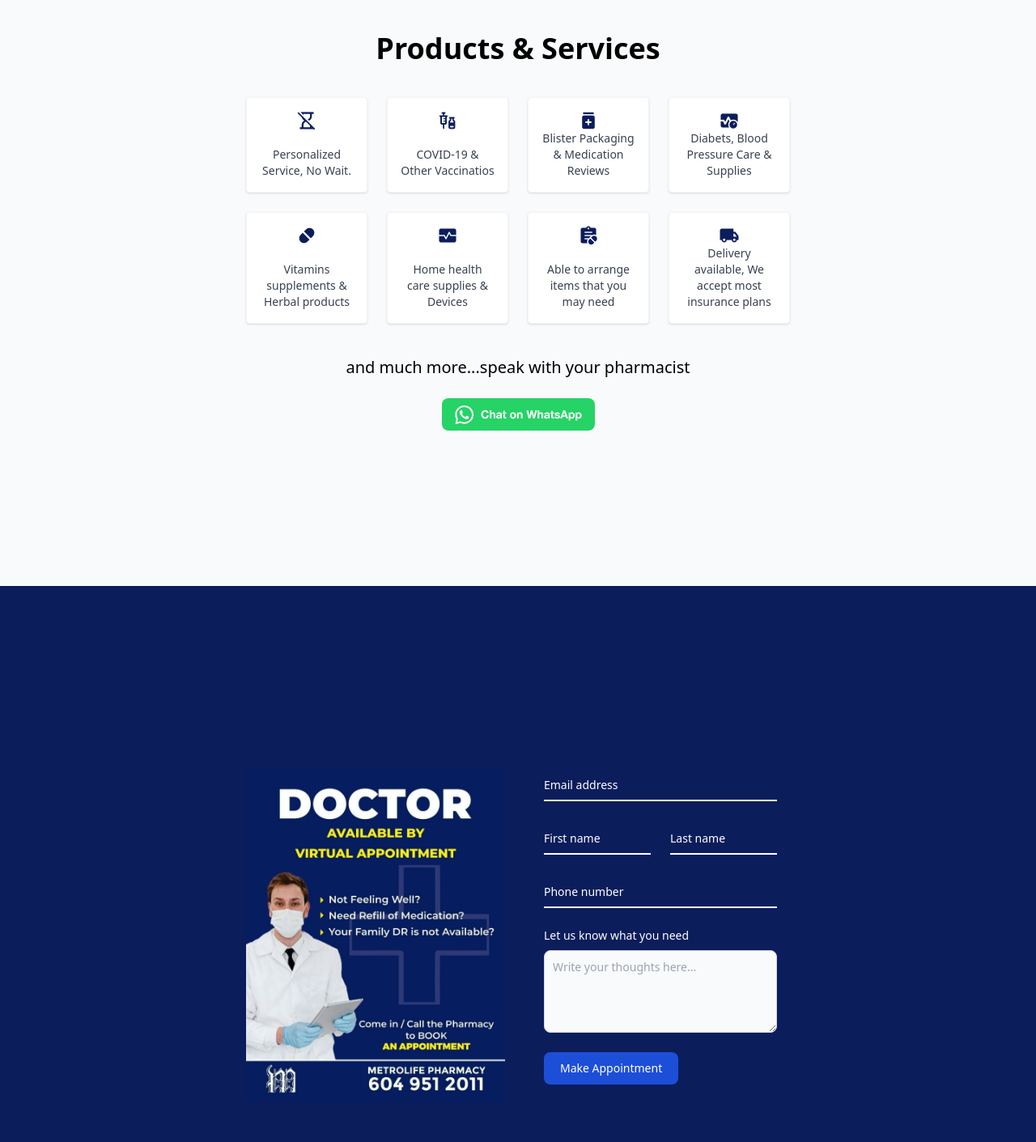
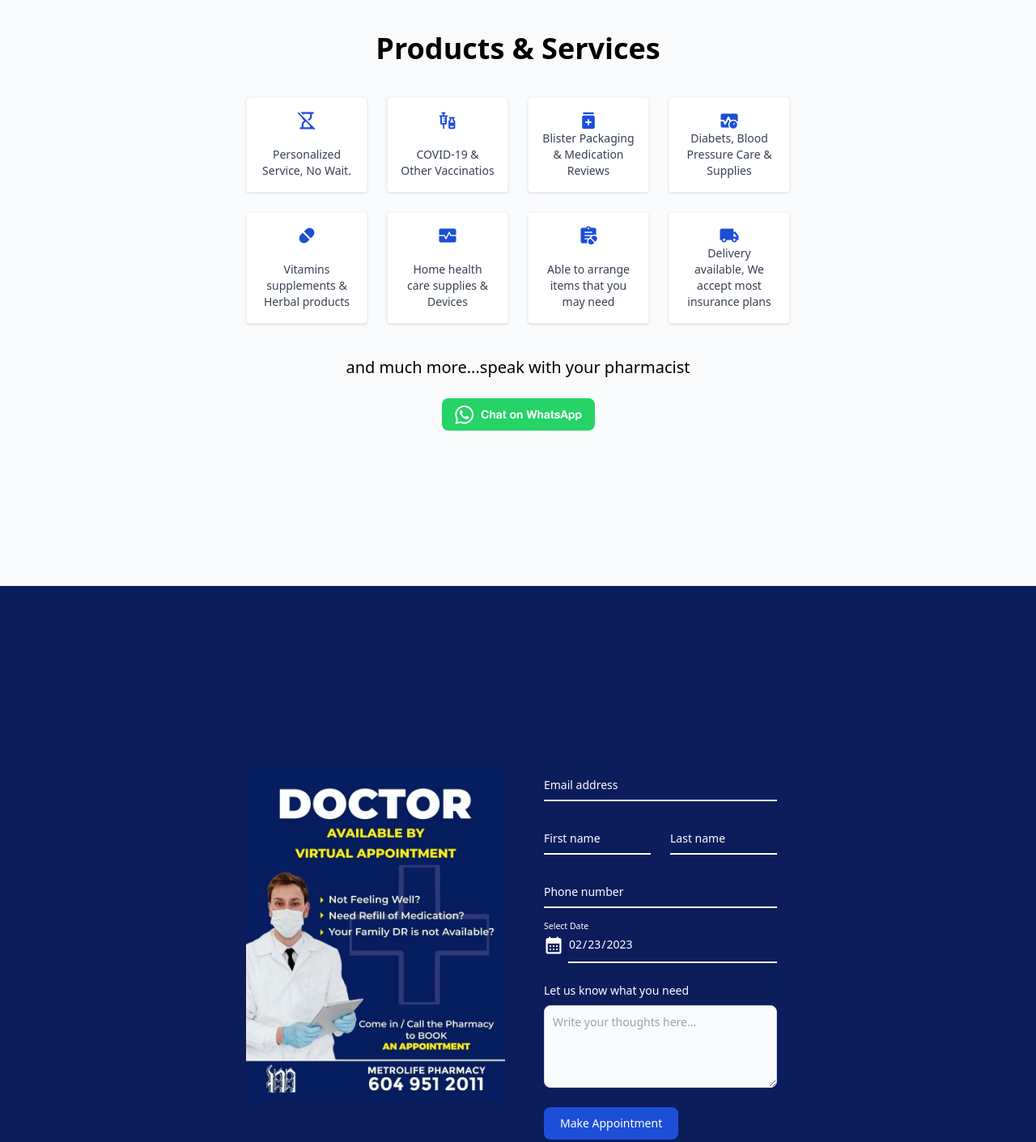
Before and after one commit to gkawin/metrolife-pharmacy, a website: page index.html in a window 1280 px wide. Shown: the part 900-2311 px from the top of the page at 81% size. Drawn offline with nearby package versions, Linux system fonts and the light colour scheme.

Commit message:
date picker

```diff
--- a/index.html
+++ b/index.html
@@ -10,7 +10,6 @@
               pharmacist speaks your language & honours your values.
               Author: Kawin Glomjai"
     />
-    <!-- <script src="https://cdn.tailwindcss.com"></script> -->
     <link rel="stylesheet" href="dist/css/main.css" />
     <meta name="theme-color" content="#FFFFFF" />
     <link
@@ -60,7 +59,20 @@
 
       .material-symbols-outlined {
         font-variation-settings: "FILL" 1, "wght" 700, "GRAD" 200, "opsz" 48;
-        color: rgba(12, 29, 92, 1);
+      }
+
+      .datepicker-input::-webkit-calendar-picker-indicator {
+        position: absolute;
+        right: 0;
+        top: 0;
+        background: transparent;
+        color: transparent;
+        width: 100%;
+        height: 100%;
+        z-index: 2;
+        margin: 0;
+        padding: 0;
+        cursor: pointer;
       }
     </style>
   </head>
@@ -111,7 +123,7 @@
           <div
             class="bg-white flex flex-col justify-between shadow border border-solid border-gray-100 rounded p-4 hover:-translate-y-1 cursor-pointer duration-200 ease-in-out"
           >
-            <span class="material-symbols-outlined text-4xl">
+            <span class="material-symbols-outlined text-4xl text-blue-700">
               hourglass_disabled
             </span>
             <p class="text-sm text-gray-700">Personalized Service, No Wait.</p>
@@ -119,13 +131,17 @@
           <div
             class="bg-white flex flex-col justify-between shadow border border-solid border-gray-100 rounded p-4 hover:-translate-y-1 cursor-pointer duration-200 ease-in-out"
           >
-            <span class="material-symbols-outlined text-4xl"> vaccines </span>
+            <span class="material-symbols-outlined text-4xl text-blue-700">
+              vaccines
+            </span>
             <p class="text-sm text-gray-700">COVID-19 & Other Vaccinatios</p>
           </div>
           <div
             class="bg-white flex flex-col justify-between shadow border border-solid border-gray-100 rounded p-4 hover:-translate-y-1 cursor-pointer duration-200 ease-in-out"
           >
-            <span class="material-symbols-outlined text-4xl"> medication </span>
+            <span class="material-symbols-outlined text-4xl text-blue-700">
+              medication
+            </span>
             <p class="text-sm text-gray-700">
               Blister Packaging & Medication Reviews
             </p>
@@ -133,7 +149,7 @@
           <div
             class="bg-white flex flex-col justify-between shadow border border-solid border-gray-100 rounded p-4 hover:-translate-y-1 cursor-pointer duration-200 ease-in-out"
           >
-            <span class="material-symbols-outlined text-4xl">
+            <span class="material-symbols-outlined text-4xl text-blue-700">
               blood_pressure
             </span>
             <p class="text-sm text-gray-700">
@@ -143,7 +159,9 @@
           <div
             class="bg-white flex flex-col justify-between shadow border border-solid border-gray-100 rounded p-4 hover:-translate-y-1 cursor-pointer duration-200 ease-in-out"
           >
-            <span class="material-symbols-outlined text-4xl"> pill </span>
+            <span class="material-symbols-outlined text-4xl text-blue-700">
+              pill
+            </span>
             <p class="text-sm text-gray-700">
               Vitamins supplements & Herbal products
             </p>
@@ -151,7 +169,7 @@
           <div
             class="bg-white flex flex-col justify-between shadow border border-solid border-gray-100 rounded p-4 hover:-translate-y-1 cursor-pointer duration-200 ease-in-out"
           >
-            <span class="material-symbols-outlined text-4xl">
+            <span class="material-symbols-outlined text-4xl text-blue-700">
               monitor_heart
             </span>
             <p class="text-sm text-gray-700">
@@ -161,7 +179,7 @@
           <div
             class="bg-white flex flex-col justify-between shadow border border-solid border-gray-100 rounded p-4 hover:-translate-y-1 cursor-pointer duration-200 ease-in-out"
           >
-            <span class="material-symbols-outlined text-4xl">
+            <span class="material-symbols-outlined text-4xl text-blue-700">
               prescriptions
             </span>
             <p class="text-sm text-gray-700">
@@ -171,7 +189,7 @@
           <div
             class="bg-white flex flex-col justify-between shadow border border-solid border-gray-100 rounded p-4 hover:-translate-y-1 cursor-pointer duration-200 ease-in-out"
           >
-            <span class="material-symbols-outlined text-4xl">
+            <span class="material-symbols-outlined text-4xl text-blue-700">
               local_shipping
             </span>
             <p class="text-sm text-gray-700">
@@ -234,11 +252,15 @@
             />
           </figure>
 
-          <form class="px-4">
+          <form
+            class="px-4"
+            action="https://formsubmit.co/g.kawin@live.com"
+            method="post"
+          >
             <div class="relative z-0 w-full mb-6 group">
               <input
                 type="email"
-                name="floating_email"
+                name="email"
                 id="floating_email"
                 class="block py-2.5 px-0 w-full text-sm text-white bg-transparent border-0 border-b-2 border-white focus:border-gray-400 appearance-none focus:outline-none focus:ring-0 peer"
                 placeholder=" "
@@ -256,7 +278,7 @@
               <div class="relative z-0 w-full mb-6 group">
                 <input
                   type="text"
-                  name="floating_first_name"
+                  name="first_name"
                   id="floating_first_name"
                   class="block py-2.5 px-0 w-full text-sm text-white bg-transparent border-0 border-b-2 border-white focus:border-gray-400 appearance-none focus:outline-none focus:ring-0 peer"
                   placeholder=" "
@@ -272,7 +294,7 @@
               <div class="relative z-0 w-full mb-6 group">
                 <input
                   type="text"
-                  name="floating_last_name"
+                  name="last_name"
                   id="floating_last_name"
                   class="block py-2.5 px-0 w-full text-sm text-white bg-transparent border-0 border-b-2 border-white focus:border-gray-400 appearance-none focus:outline-none focus:ring-0 peer"
                   placeholder=" "
@@ -291,8 +313,7 @@
                 <input
                   type="text"
                   inputmode="numeric"
-                  pattern="[0-9]{3}-[0-9]{3}-[0-9]{4}"
-                  name="floating_phone"
+                  name="phone"
                   id="floating_phone"
                   class="block py-2.5 px-0 w-full text-sm text-white bg-transparent border-0 border-b-2 border-white focus:border-gray-400 appearance-none focus:outline-none focus:ring-0 peer"
                   placeholder=" "
@@ -307,10 +328,39 @@
               </div>
             </div>
             <div class="relative z-0 w-full mb-6 group">
+              <div class="relative z-0 w-full mb-6 group">
+                <div
+                  class="grid relative"
+                  style="grid-template-columns: 30px 1fr"
+                >
+                  <span
+                    class="material-symbols-outlined inline-block self-center text-white text-sm cursor-pointer"
+                  >
+                    calendar_month
+                  </span>
+                  <input
+                    type="date"
+                    name="appointment_date"
+                    id="floating_appointment_date"
+                    class="datepicker-input block py-2.5 px-0 w-full text-sm text-white bg-transparent border-0 border-b-2 border-white focus:border-gray-400 appearance-none focus:outline-none focus:ring-0 peer"
+                    placeholder=" "
+                    required
+                  />
+                </div>
+                <label
+                  for="floating_appointment_date"
+                  class="peer-focus:font-medium absolute text-sm text-white peer-focus:text-gray-400 duration-300 transform -translate-y-6 scale-75 top-3 -z-10 origin-[0] peer-focus:left-0 peer-placeholder-shown:scale-100 peer-placeholder-shown:translate-y-0 peer-focus:scale-75 peer-focus:-translate-y-6"
+                >
+                  Select Date
+                </label>
+              </div>
+            </div>
+            <div class="relative z-0 w-full mb-6 group">
               <label for="message" class="block mb-2 text-sm text-white">
                 Let us know what you need
               </label>
               <textarea
+                name="message_or_symptoms"
                 id="message"
                 rows="4"
                 class="block p-2.5 w-full text-sm text-gray-900 bg-gray-50 rounded-lg border border-gray-300 focus:ring-blue-500 focus:border-blue-500"
@@ -361,4 +411,9 @@
 
     <!-- End Footer -->
   </body>
+  <script>
+    const datepicker = document.querySelector("#floating_appointment_date");
+    datepicker.valueAsDate = new Date();
+    datepicker.setAttribute("min", new Date().toISOString().split("T")[0]);
+  </script>
 </html>
```
Also changed, not shown: dist/css/main.css.
